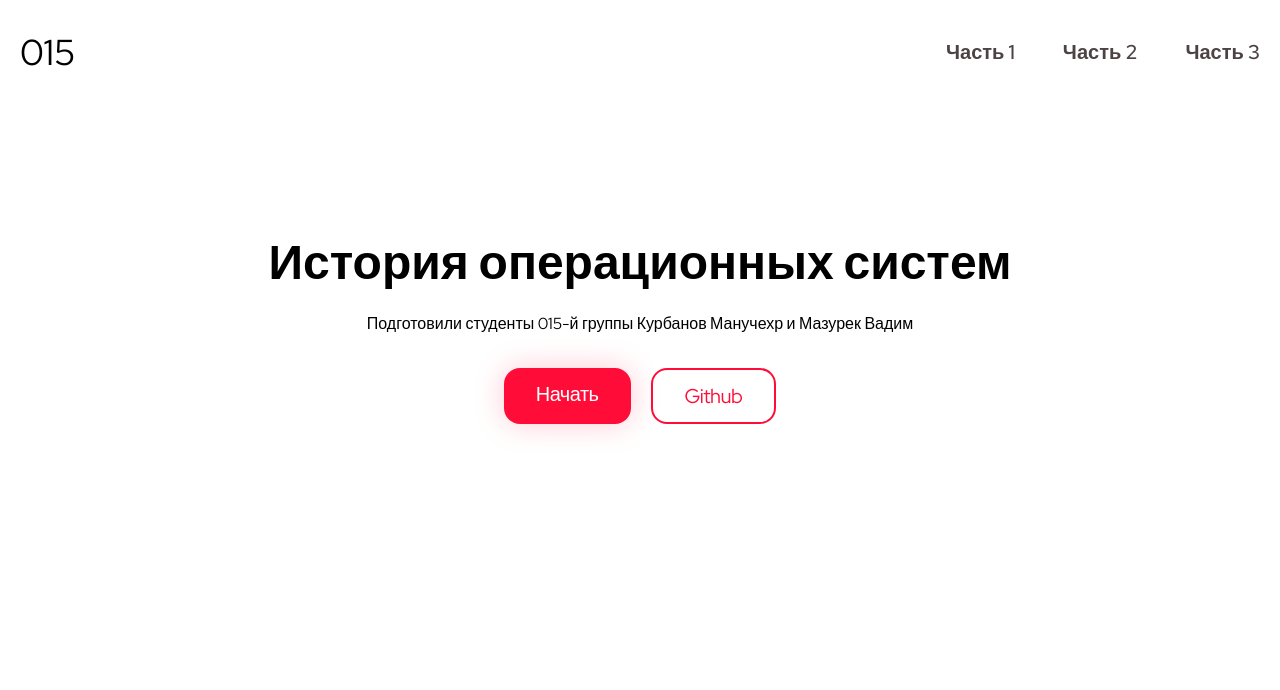
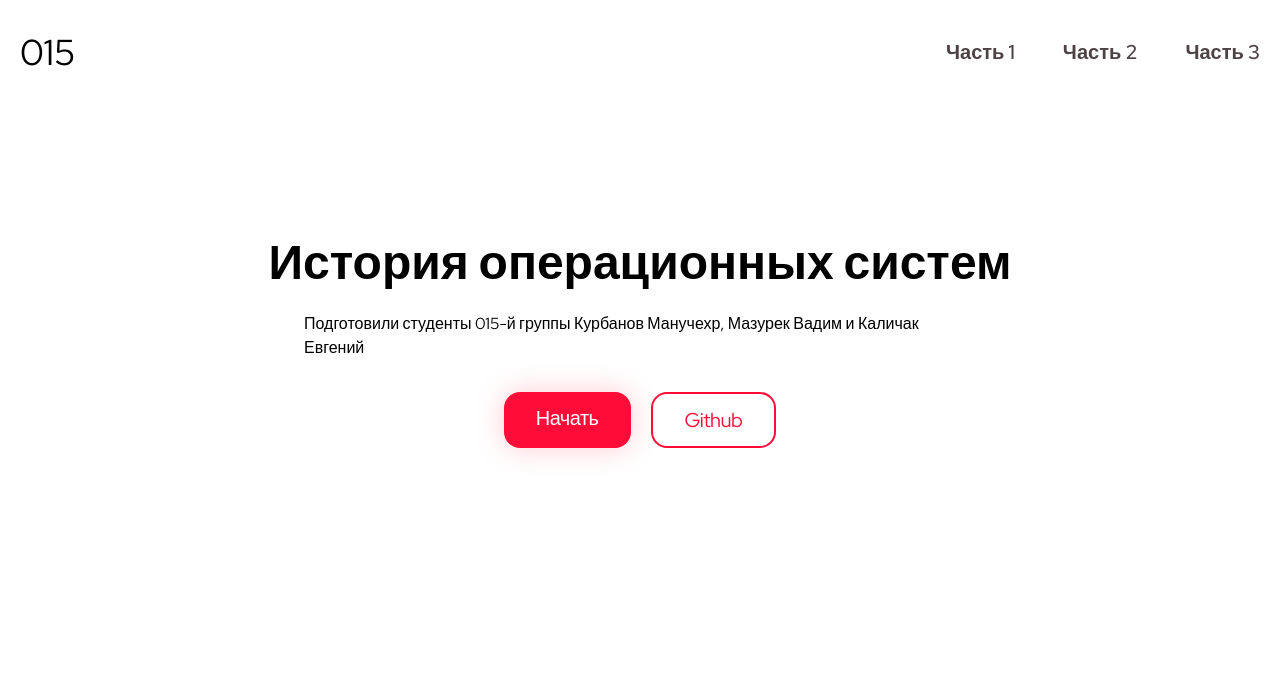
Before and after one commit to asikpro13/oc, a website: page templates/index.html in a window 1280 px wide. Shown: the top 690 px of the page. Drawn offline with nearby package versions, Linux system fonts and the light colour scheme; files that its build step writes are made by us from their sources.

Commit message:
set name in index

```diff
--- a/templates/index.html
+++ b/templates/index.html
@@ -55,8 +55,7 @@
                     операционных систем</h1>
                 <p class="mt-5 text-base leading-6 max-w-2xl sm:w-full dark:text-white">Подготовили студенты 015-й
                     группы Курбанов
-                    Манучехр
-                    и Мазурек Вадим</p>
+                    Манучехр, Мазурек Вадим и Каличак Евгений</p>
                 <div class="flex justify-center sm:flex-col gap-5 mt-8 w-full sm:mt-5 sm:gap-3">
                     <a href="#chapterOne" class="btn sm:w-full sm:py-2 sm:px-6 sm:text-base sm:text-center">Начать</a>
                     <a href="https://github.com/ManucherKM/OC" target="_blank"
```
